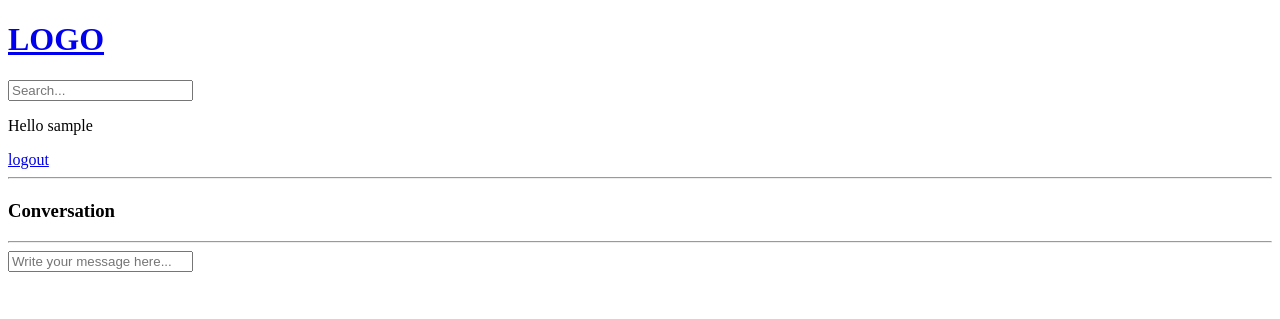
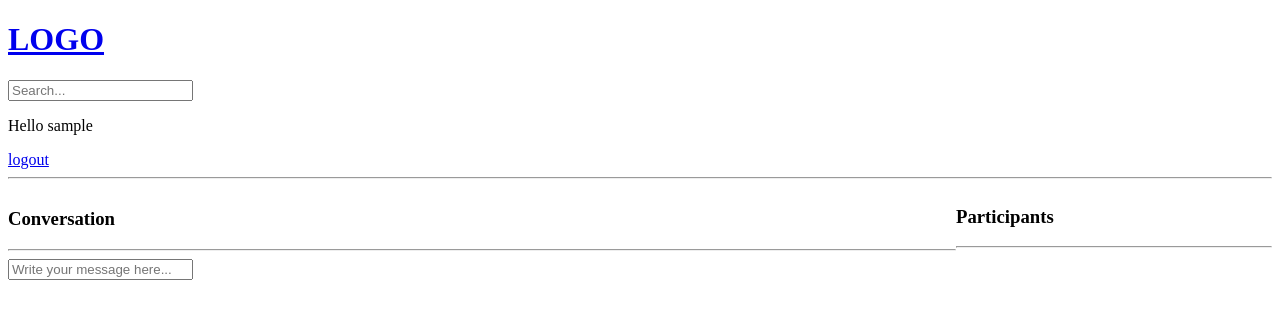
Before and after one commit to zarrroshin/discord-like-application-with-Python-Django, a Django app: template studybud/base/templates/base/room.html in a window 1280 px wide. Shown: the top 319 px of the page. Run offline with Django 5.2, Linux system fonts and the light colour scheme; the template is opened without the code that fills it, so the values that code supplies are empty; the visitor is signed in with stand-in values (Sample User, id 1).

Commit message:
adding participants

```diff
--- a/studybud/base/models.py
+++ b/studybud/base/models.py
@@ -13,7 +13,7 @@ class Room(models.Model):
     topic = models.ForeignKey(Topic,on_delete=models.SET_NULL,null=True)
     name = models.CharField(max_length=200)
     description = models.TextField(null=True,blank = True)
-    # participants =
+    participants = models.ManyToManyField(User,related_name="participants",blank=True)
     updated = models.DateTimeField(auto_now=True)
     created = models.DateTimeField(auto_now_add=True)
 
--- a/studybud/base/templates/base/home.html
+++ b/studybud/base/templates/base/home.html
@@ -37,6 +37,7 @@
                 <span>@{{room.host.username}}</span>
                <h5>{{room.id}} -- <a href="{% url 'room' room.id %}">{{room.name}}</a></h5>
                 <small>{{room.topic.name}}</small>
+                <hr>
             </div>
         {% endfor %}
     </div>
--- a/studybud/base/templates/base/room.html
+++ b/studybud/base/templates/base/room.html
@@ -1,5 +1,18 @@
 {% extends 'main.html' %}
 {% block content %}
+<style>
+    .room-container{
+        display: grid;
+        grid-template-columns: 3fr 1fr;
+    }
+</style>
+<div class="room-container">
+
+
+    <div>
+
+
+
         <h1>{{room.name}}</h1>
         <p>{{room.description}}</p>
 
@@ -27,4 +40,10 @@
 
         </div>
         {% endif %}
+    </div>
+    <div>
+        <h3>Participants</h3>
+        <hr>
+    </div>
+</div>
 {% endblock  %}
```
Lines whose indentation alone changed are shown as unchanged.
